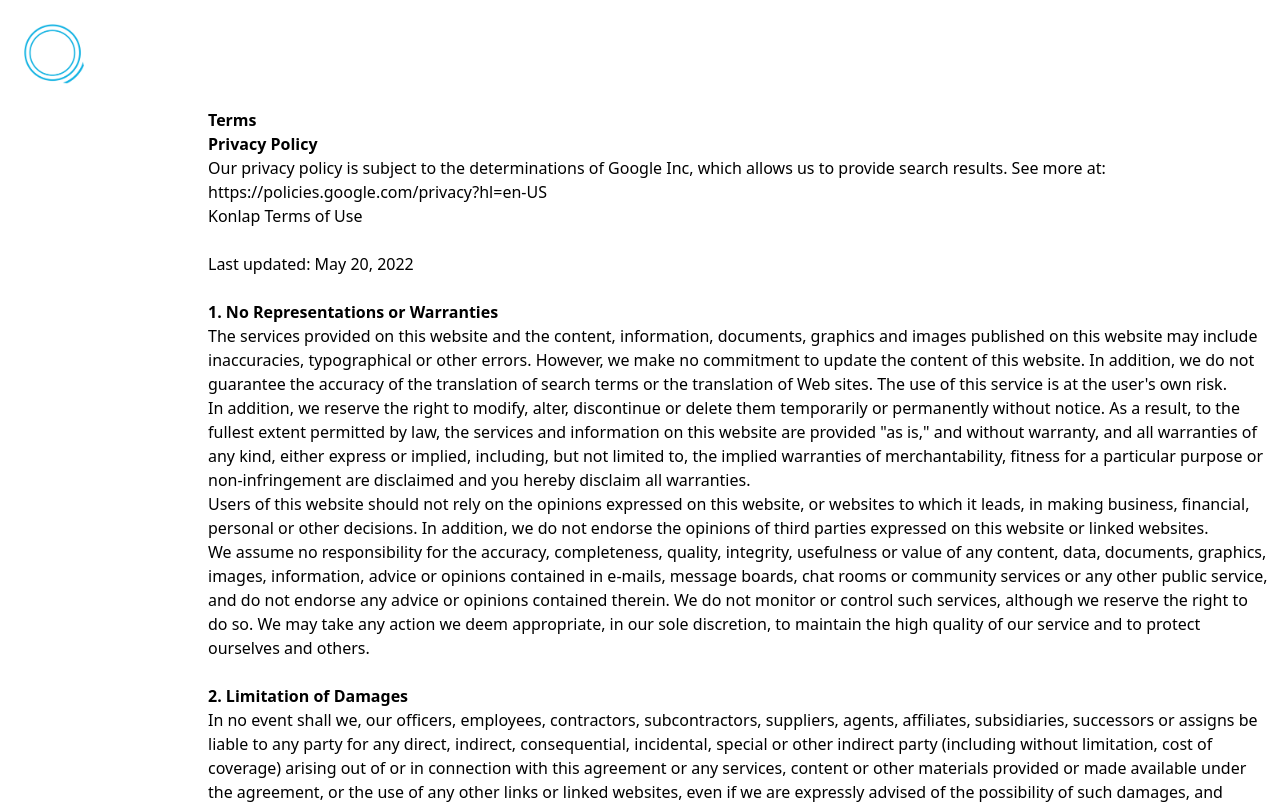
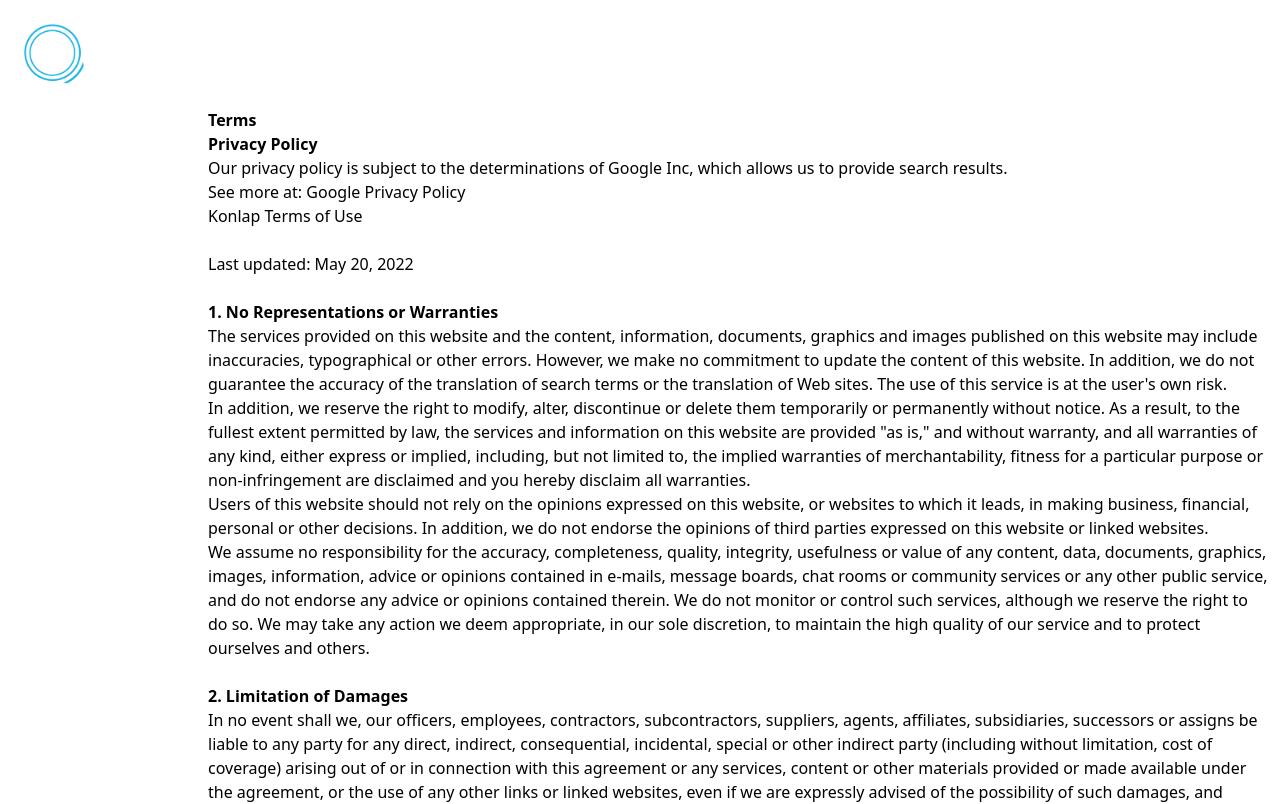
Before and after one commit to areskuelap/nuevo, a Next.js app: page /terms in a window 1280 px wide. Shown: the top 804 px of the page. Built offline with nearby package versions, Linux system fonts and the light colour scheme.

Commit message:
Update terms.js

```diff
--- a/pages/terms.js
+++ b/pages/terms.js
@@ -26,7 +26,8 @@
         <div className="page_conentst_desc">
 
 
-            <p><strong>Privacy Policy</strong><br></br> Our privacy policy is subject to the determinations of Google Inc, which allows us to provide search results. See more at: https://policies.google.com/privacy?hl=en-US</p>
+            <p><strong>Privacy Policy</strong><br></br> Our privacy policy is subject to the determinations of Google Inc, which allows us to provide search results.</p>
+              <p> See more at: <a href="https://policies.google.com/privacy?hl=en-US" target="_blank">Google Privacy Policy</a></p>
             </div><div>
             <h2>Konlap Terms of Use</h2><br></br>
             <p>Last updated: May 20, 2022</p><br></br>
```
